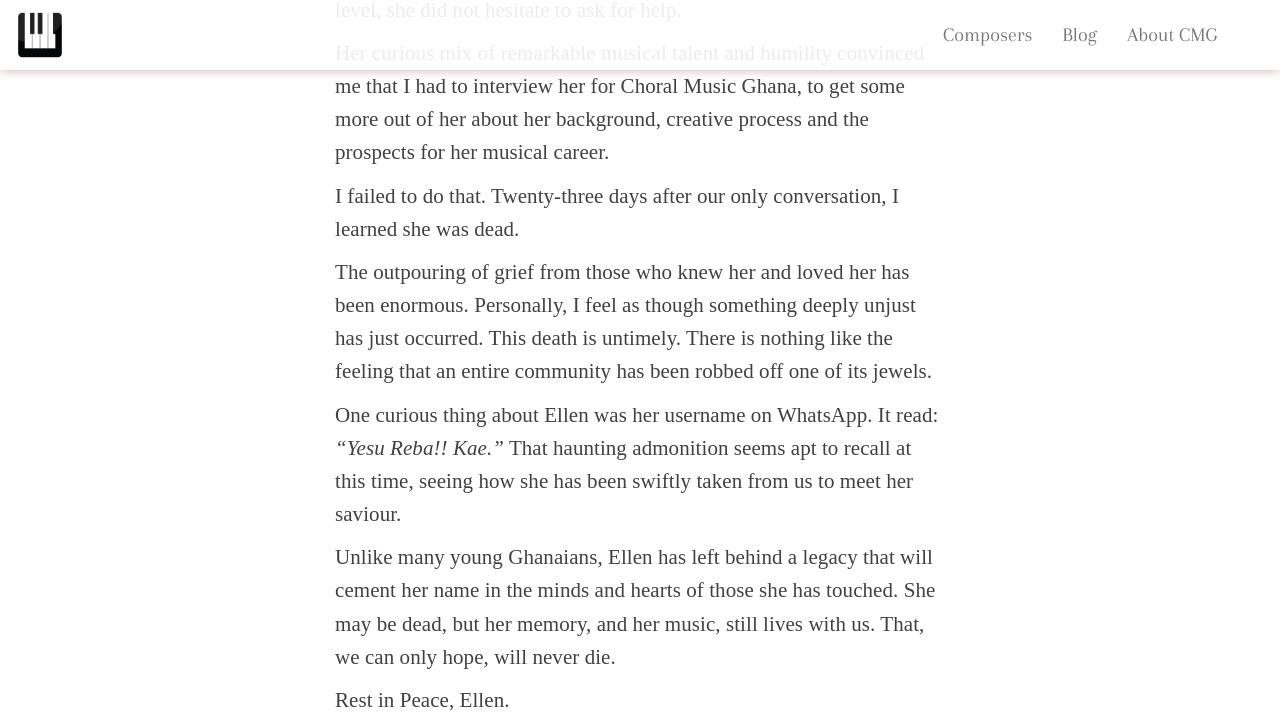
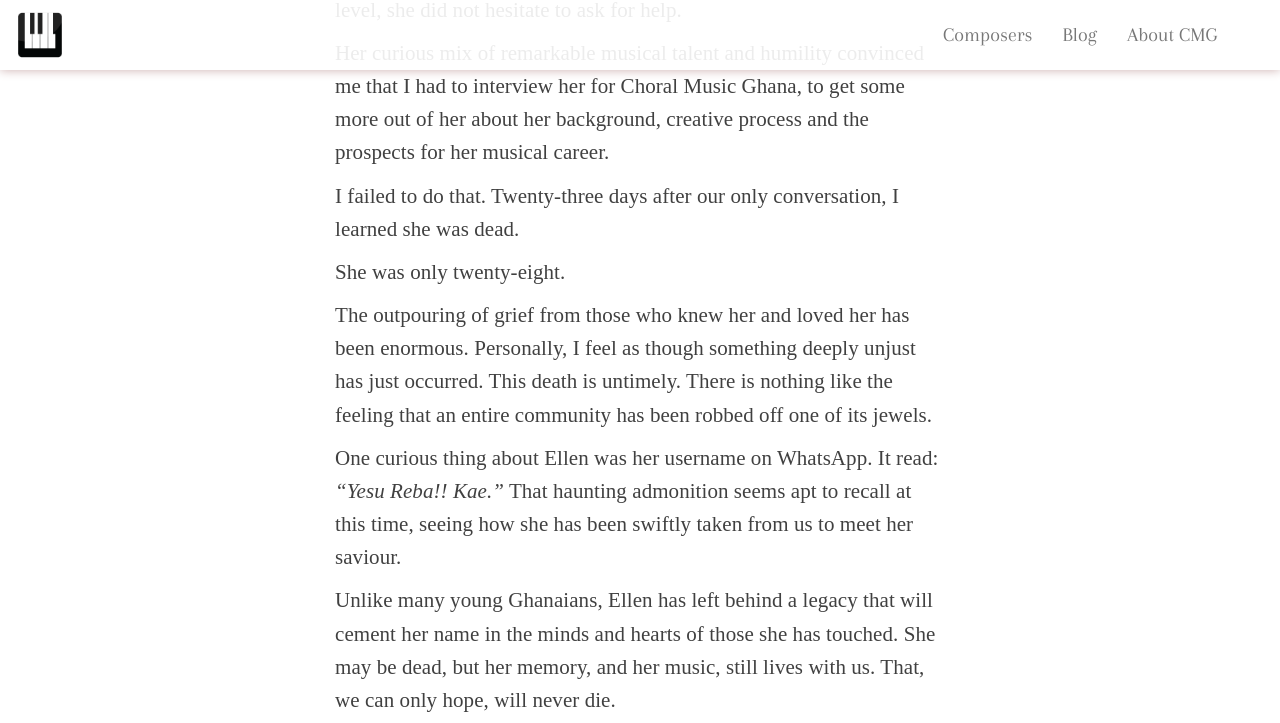
Before and after one commit to choralmusicghana/choralmusicghana.github.io, a Jekyll site: the page built from _posts/2017-07-11-remembering-ellen-white.html, in a window 1280 px wide and 900 px high, scrolled down 2837 px, cut to the strip 0-723 px from the top of the window. Built offline with Jekyll 4.4.1, drawn with Linux system fonts in a browser that asks for light colours; nearby versions of some CDN libraries; some web fonts are replaced; comment, search, counter and statistics services are not loaded.

Commit message:
Add Ellen's age

```diff
--- a/_posts/2017-07-11-remembering-ellen-white.html
+++ b/_posts/2017-07-11-remembering-ellen-white.html
@@ -44,6 +44,9 @@ featureimage: ellen_white.jpg
 	I failed to do that. Twenty-three days after our only conversation, I learned she was dead.
 </p>
 <p>
+	She was only twenty-eight.
+</p>
+<p>
 	The outpouring of grief from those who knew her and loved her has been enormous. Personally, I feel as though something deeply unjust has just occurred. This death is untimely. There is nothing like the feeling that an entire community has been robbed off one of its jewels.
 </p>
 <p>
```
